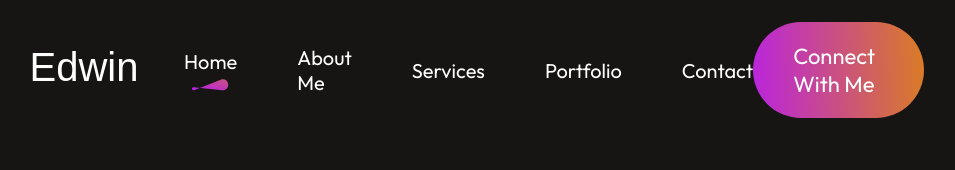
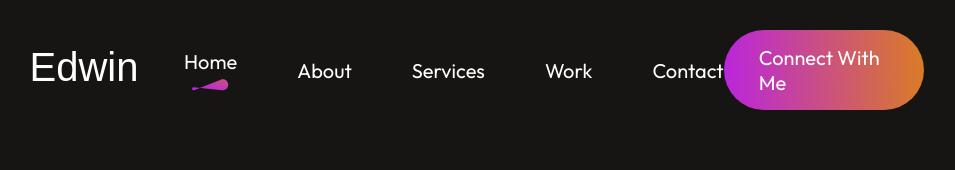
Before and after one commit to KipletingEdwin/kipleting-edwin-portfolio, a React (Vite) app: page / in a window 1280 px wide. Shown: the top 170 px of the page, without its empty margins (186-1141 px from the left). Built offline with nearby package versions, Linux system fonts and the light colour scheme.

Commit message:
make navbar responsive

```diff
--- a/src/Components/Navbar/Navbar.css
+++ b/src/Components/Navbar/Navbar.css
@@ -1,11 +1,11 @@
-.navbar{
+.navbar {
     display: flex;
     align-items: center;
     justify-content: space-between;
     margin: 20px 170px;
 }
 
-.nav-menu{
+.nav-menu {
     display: flex;
     align-items: center;
     list-style: none;
@@ -13,88 +13,106 @@
     font-size: 20px;
 }
 
-.nav-connect{
-    padding: 20px 40px;
+.nav-connect {
+    padding: 15px 35px;
     border-radius: 50px;
     background: linear-gradient(267deg,#DA7C25 0.36%, #B923E1 102.06%);
-    font-size: 22px;
+    font-size: 20px;
     cursor: pointer;
-    transition: 0.5s;
+    transition: 0.3s ease-in-out;
+    color: white;
 }
 
-.nav-connect:hover{
+.nav-connect:hover {
     transform: scale(1.05);
+    opacity: 0.9;
 }
 
-.nav-menu li{
+.nav-menu li {
     display: flex;
     flex-direction: column;
     gap: 5px;
     cursor: pointer;
+    transition: 0.3s ease-in-out;
 }
 
-.nav-menu li img{
+.nav-menu li:hover {
+    opacity: 0.8;
+}
+
+.nav-menu li img {
     display: flex;
     margin: auto;
 }
 
-.anchor-link{
+.anchor-link {
     text-decoration: none;
     color: white;
+    transition: color 0.3s ease-in-out;
 }
 
-.nav-mob-close{
-    display: none;
+.anchor-link:hover {
+    color: #DA7C25;
 }
 
-.nav-mob-open{
+.nav-mob-open {
     display: none;
+    cursor: pointer;
 }
 
-@media(max-width:768px){
+.nav-mob-close {
+    display: none;
+    cursor: pointer;
+}
 
-    .navbar{
+/* Responsive Design */
+@media (max-width: 768px) {
+    .navbar {
         margin: 20px 50px;
     }
 
-    .nav-connect{
+    .nav-connect {
         display: none;
     }
 
-    .nav-mob-open{
+    .nav-mob-open {
         display: block;
         position: fixed;
-        right: 30px;
+        right: 20px;
+        top: 20px;
+        z-index: 5;
+        width: 40px;
     }
 
-    .nav-mob-close{
+    .nav-mob-close {
         display: block;
-        position: relative;
-        top: 30px;
-        left: 290px;
+        position: absolute;
+        top: 20px;
+        right: 20px;
         width: 30px;
     }
 
-    .nav-menu{
+    .nav-menu {
         position: fixed;
         flex-direction: column;
-        align-items: start;
+        align-items: center;
+        justify-content: center;
         top: 0;
-        gap: 30px;
-        background-color: #1F0016;
-        width: 350px;
-        height: 100%;
-        z-index: 2;
-        transition: right 0.5s;
-        right: -350px;
+        right: -100%;
+        background-color: rgba(31, 0, 22, 0.9);
+        width: 100%;
+        height: 100vh;
+        z-index: 10;
+        transition: right 0.5s ease-in-out;
+        padding-top: 50px;
     }
 
-    .nav-menu li{
-        font-size: 30px;
+    .nav-menu.open {
+        right: 0;
     }
 
-
-
-
-
+    .nav-menu li {
+        font-size: 24px;
+        padding: 10px 0;
+    }
 }
--- a/src/Components/Navbar/Navbar.jsx
+++ b/src/Components/Navbar/Navbar.jsx
@@ -1,39 +1,54 @@
-import React, { useRef, useState } from "react";
+import React, { useState } from "react";
 import "./Navbar.css";
 import logo from "../../assets/edwin.svg";
-import underline from '../../assets/nav_underline.svg'
+import underline from "../../assets/nav_underline.svg";
 import AnchorLink from "react-anchor-link-smooth-scroll";
-import menu_open from '../../assets/menu_open.svg'
-import menu_close from '../../assets/menu_close.svg'
+import menuOpenIcon from "../../assets/menu_open.svg";
+import menuCloseIcon from "../../assets/menu_close.svg";
 
 const Navbar = () => {
+  const [menu, setMenu] = useState("home");
+  const [isMenuOpen, setIsMenuOpen] = useState(false);
 
-  const[menu, setMenu] = useState("home");
-  const menuRef = useRef();
-
-  const openMenu = () =>{
-    menuRef.current.style.right="0";
-  }
-
-  const closeMenu = () =>{
-    menuRef.current.style.right="-350px";
-  }
-
+  // Function to handle menu clicks and close the sidebar
+  const handleMenuClick = (menuItem) => {
+    setMenu(menuItem);
+    setIsMenuOpen(false); // Close sidebar when clicking on a link
+  };
 
   return (
-    <div className="navbar">
+    <nav className="navbar">
       <img src={logo} alt="logo" />
-      <img src={menu_open} onClick={openMenu} alt="img" className="nav-mob-open"/>
-      <ul ref={menuRef} className="nav-menu">
-        <img src={menu_close} onClick={closeMenu} alt="" className="nav-mob-close"  />
-        <li>  <AnchorLink  className="anchor-link" href="#home"  >   <p onClick={()=>setMenu("home")} > Home </p>  </AnchorLink>  {menu==="home"?<img src={underline} alt="home "/>:<></> } </li>
-        <li> <AnchorLink  className="anchor-link" offset={50} href="#about" >  <p onClick={()=>setMenu("about")} > About Me </p> </AnchorLink>  {menu==="about"?<img src={underline} alt="about "/>:<></> }</li>
-        <li>  <AnchorLink  className="anchor-link" offset={50} href="#services" > <p onClick={()=>setMenu("services")} >Services</p>  </AnchorLink>  {menu==="services"?<img src={underline} alt="services "/>:<></> }</li>
-        <li>  <AnchorLink  className="anchor-link" offset={50} href="#work" >  <p onClick={()=>setMenu("work")} >Portfolio</p>  </AnchorLink> {menu==="work"?<img src={underline} alt="work "/>:<></> }</li>
-        <li> <AnchorLink  className="anchor-link" offset={50} href="#contact" > <p onClick={()=>setMenu("contact")} >Contact</p>  </AnchorLink>  {menu==="contact"?<img src={underline} alt="contact "/>:<></> }</li>
+
+      {/* Mobile Menu Open Button */}
+      <button className="nav-mob-open" onClick={() => setIsMenuOpen(true)} aria-label="Open Menu">
+        <img src={menuOpenIcon} alt="Open Menu" />
+      </button>
+
+      {/* Navigation Menu */}
+      <ul className={`nav-menu ${isMenuOpen ? "open" : ""}`}>
+        {/* Mobile Menu Close Button */}
+        <button className="nav-mob-close" onClick={() => setIsMenuOpen(false)} aria-label="Close Menu">
+          <img src={menuCloseIcon} alt="Close Menu" />
+        </button>
+
+        {["home", "about", "services", "work", "contact"].map((item) => (
+          <li key={item}>
+            <AnchorLink className="anchor-link" offset={50} href={`#${item}`} onClick={() => handleMenuClick(item)}>
+              <p> {item.charAt(0).toUpperCase() + item.slice(1)} </p>
+            </AnchorLink>
+            {menu === item && <img src={underline} alt={item} />}
+          </li>
+        ))}
       </ul>
-      <div className="nav-connect"> <AnchorLink  className="anchor-link" offset={50} href="#contact" >  </AnchorLink> Connect With Me</div>
-    </div>
+
+      {/* Connect With Me Button */}
+      <div className="nav-connect">
+        <AnchorLink className="anchor-link" offset={50} href="#contact" onClick={() => handleMenuClick("contact")}>
+          Connect With Me
+        </AnchorLink>
+      </div>
+    </nav>
   );
 };
 
```
Also changed, not shown: src/Components/About/About.jsx (+0 -20 lines), 1 other file (tests, documents, lock files or other folders).
